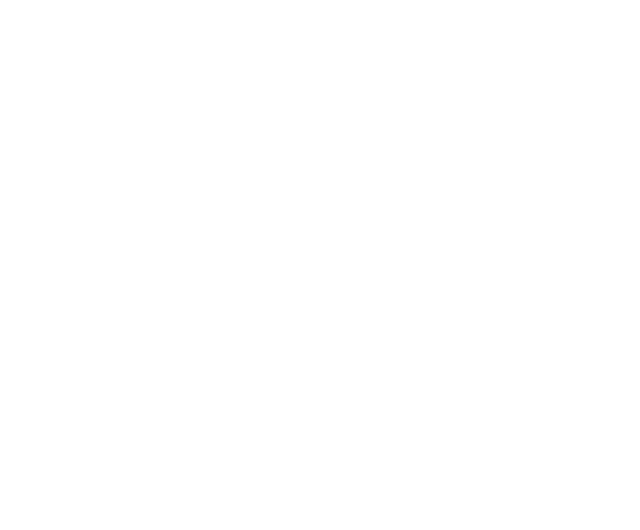
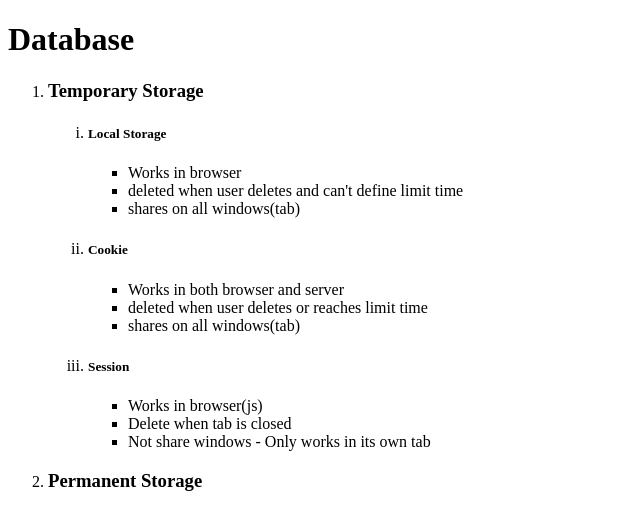
Before and after one commit to zinzinthin/wdf11, a plain HTML site: page j41localstorage.html in a window 1280 px wide. Shown: the whole page, without its empty margins (0-640 px from the left). Drawn offline with Linux system fonts and the light colour scheme.

Commit message:
add note

```diff
--- a/j41localstorage.html
+++ b/j41localstorage.html
@@ -3,9 +3,50 @@
 <head>
     <meta charset="UTF-8">
     <meta name="viewport" content="width=device-width, initial-scale=1.0">
-    <title>Title</title>
+    <title>Temporatory Storage for Javascript</title>
 </head>
 <body>
+    <h1>Database</h1>
+    <ol>
+        <li>
+            <h3>Temporary Storage</h3>
+            <ol style="list-style: lower-roman;">
+                <li>
+                    <h5>Local Storage</h5>
+
+                        <ul>
+                            <li>Works in browser</li>
+                            <li>deleted when user deletes and can't define limit time</li>
+                            <li>shares on all windows(tab)</li>
+                        </ul>
+
+                </li>
+                <li>
+                    <h5>Cookie</h5>
+
+                        <ul>
+                            <li>Works in both browser and server</li>
+                            <li>deleted when user deletes or reaches limit time</li>
+                            <li>shares on all windows(tab)</li>
+                        </ul>
+
+                </li>
+                <li>
+                    <h5>Session</h5>
+                     <ul>
+                        <li>
+                            Works in browser(js)
+                        </li>
+                        <li>Delete when tab is closed</li>
+                        <li>Not share windows - Only works in its own tab</li>
+                     </ul>
+                </li>
+            </ol>
+        </li>
+        <li>
+            <h3>Permanent Storage</h3>
+        </li>
+    </ol>
     <script>
         // Read
         localStorage.setItem("name","Su Su");
@@ -28,6 +69,8 @@
         //delete
         localStorage.removeItem("name");
         localStorage.clear();
+
+        sessionStorage.setItem('name','su su');
     </script>
 </body>
 </html>
```
